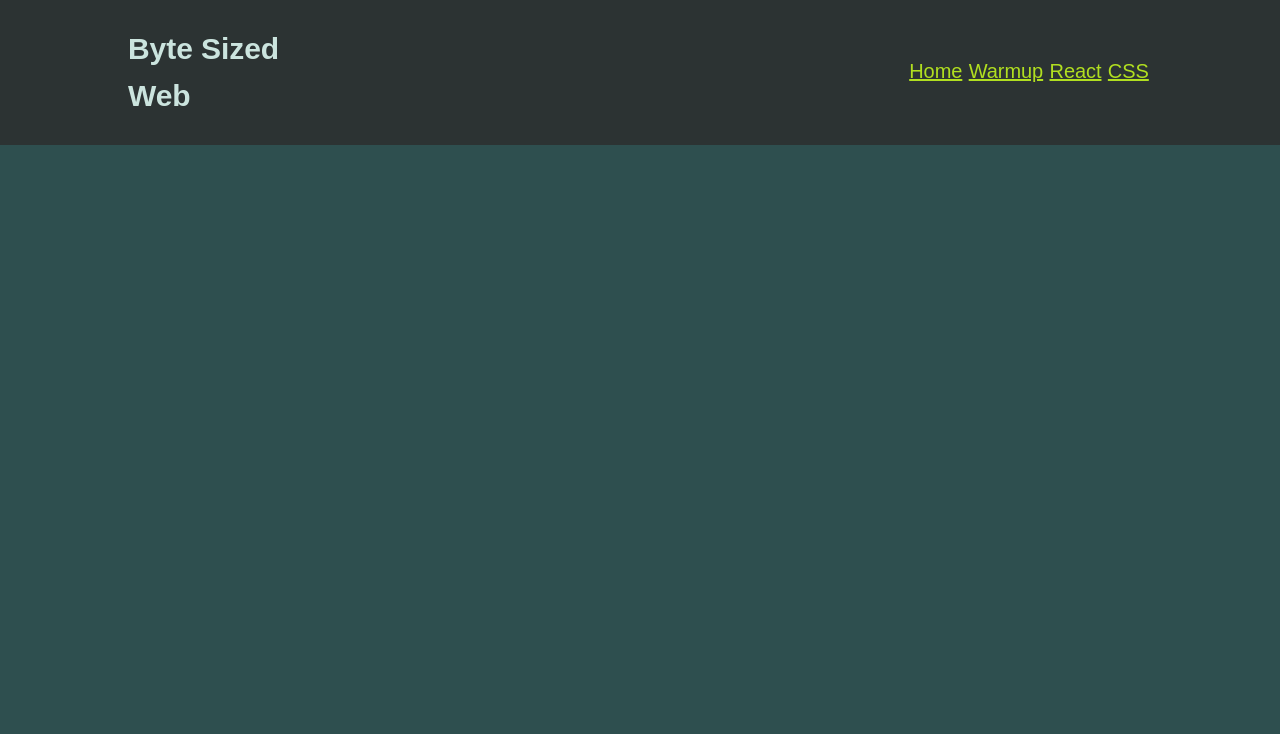
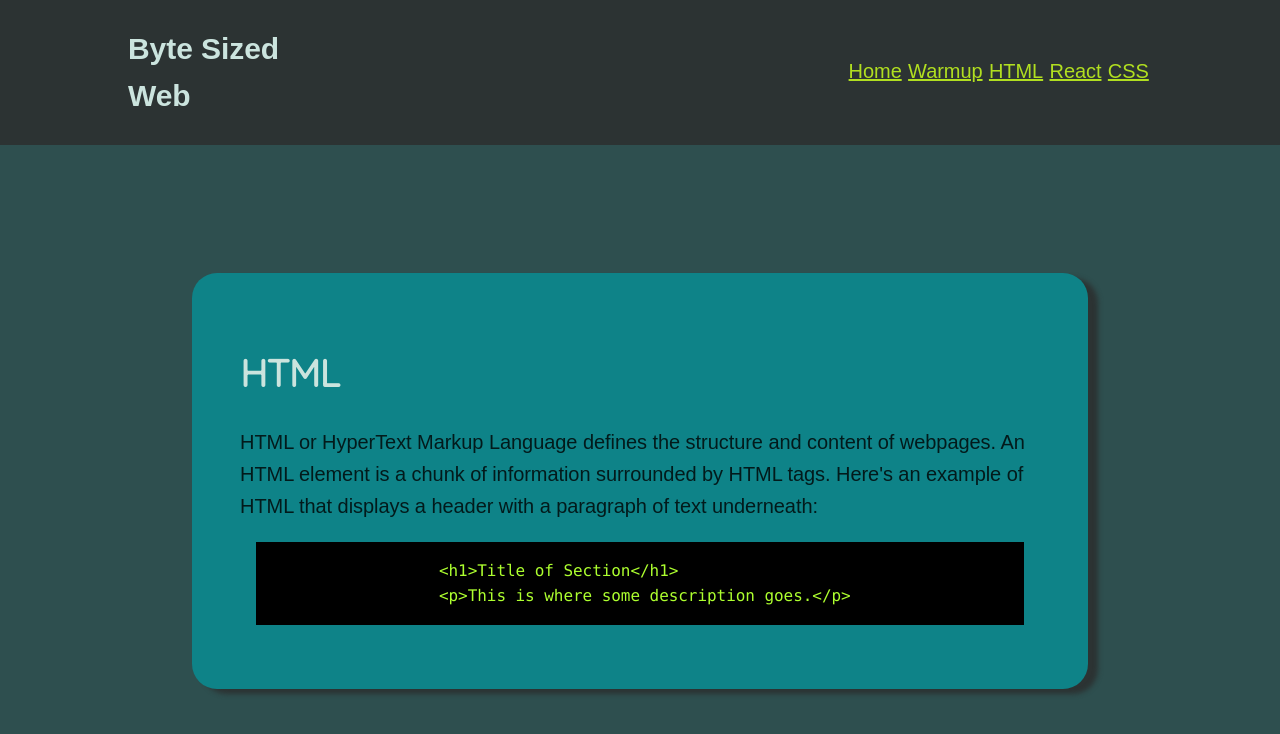
Before and after one commit to slimmgrimm/byte-sized-web, a React (Create React App) app: page /html in a window 1280 px wide. Shown: the top 734 px of the page. Built offline with nearby package versions, Linux system fonts and the light colour scheme; a web font is replaced by a local one.

Commit message:
Add <code> snippet styles

```diff
--- a/src/App.css
+++ b/src/App.css
@@ -1,16 +1,5 @@
 @import url('https://fonts.googleapis.com/css?family=Muli&display=swap');
 @import url('https://fonts.googleapis.com/css?family=Quicksand&display=swap');
-
-
-article {
-  background-color: #0E8388;
-  border-radius: 25px;
-  box-shadow: 10px 5px 5px #2C3333;
-  padding: 3rem;
-  margin-inline: 15%;
-  margin-top: 10%;
-  flex-wrap: wrap;
-}
 
 a {
   color: #b1df20;
@@ -40,6 +29,28 @@ h1 {
   -webkit-font-smoothing: antialiased;
 }
 
+pre {
+  display: flex;
+  align-items: center;
+  justify-content: center;
+  margin-inline: 1rem;
+  margin-block: 1rem;
+  padding: 1rem;
+  background-color: black;
+  color: greenyellow;
+  font-size: 16px;
+}
+
+article {
+  background-color: #0E8388;
+  border-radius: 25px;
+  box-shadow: 10px 5px 5px #2C3333;
+  padding: 3rem;
+  margin-inline: 15%;
+  margin-top: 10%;
+  flex-wrap: wrap;
+}
+
 @media (max-width: 800px) {
   article {
     margin-inline: 0%;
@@ -47,7 +58,4 @@ h1 {
     border-radius: 0px;
     box-shadow: none;
   }
-  h1 {
-
-  }
 }
--- a/src/App.js
+++ b/src/App.js
@@ -8,6 +8,7 @@ import './App.css';
 // import Navbar from './components/HeaderElements/Navbar.js'
 import Warmup from './pages/warmup.js'
 import Home from './pages/home.js'
+import HtmlPage from './pages/html.js'
 import CssPage from './pages/css.js';
 import ReactPage from './pages/react.js';
 import Header from './components/HeaderElements/Header.js'
@@ -23,6 +24,7 @@ function App() {
          <Routes>
           <Route exact path="/" element={ <Home/> } />
           <Route exact path="/warmup" element={ <Warmup/> } />
+          <Route exact path='/html' element={ <HtmlPage /> } />
           <Route exact path="/react" element={ <ReactPage /> } />
           <Route exact path="/css" element={ <CssPage />} />
          </Routes>
--- /dev/null
+++ b/src/components/ArticleElements/Article.css
@@ -0,0 +1,18 @@
+article {
+    background-color: #0E8388;
+    border-radius: 25px;
+    box-shadow: 10px 5px 5px #2C3333;
+    padding: 3rem;
+    margin-inline: 15%;
+    margin-top: 10%;
+    flex-wrap: wrap;
+  }
+
+@media (max-width: 800px) {
+    article {
+      margin-inline: 0%;
+      margin-top: 0%;
+      border-radius: 0px;
+      box-shadow: none;
+    }
+  }
--- a/src/components/HeaderElements/Navbar.js
+++ b/src/components/HeaderElements/Navbar.js
@@ -8,6 +8,7 @@ function Navbar() {
             <ul>
                 <li><NavLink to="/">Home</NavLink></li>
                 <li><NavLink to="/warmup">Warmup</NavLink></li>
+                <li><NavLink to="/html">HTML</NavLink></li>
                 <li><NavLink to="/react">React</NavLink></li>
                 <li><NavLink to="/css">CSS</NavLink></li>
             </ul>
--- a/src/pages/css.js
+++ b/src/pages/css.js
@@ -9,6 +9,11 @@ function CssPage() {
           <li>Fonts</li>
           <li>UI/UX</li>
         </ul>
+        <pre>
+        <code>{`
+          body {background: red;}
+        `}</code>
+        </pre>
       </article>
     )
 }
--- /dev/null
+++ b/src/pages/html.js
@@ -0,0 +1,18 @@
+import React from 'react'
+
+function HtmlPage () {
+    return (
+        <article className='html-page'>
+            <h1>HTML</h1>
+            <p>HTML or HyperText Markup Language defines the structure and content of webpages. An HTML element is a chunk of information surrounded by HTML tags. Here's an example of HTML that displays a header with a paragraph of text underneath:</p>
+            <pre>
+                <code>
+                    {` <h1>Title of Section</h1> `}<br/>
+                    {` <p>This is where some description goes.</p>`}
+                </code>
+            </pre>
+        </article>
+    )
+}
+
+export default HtmlPage
```
